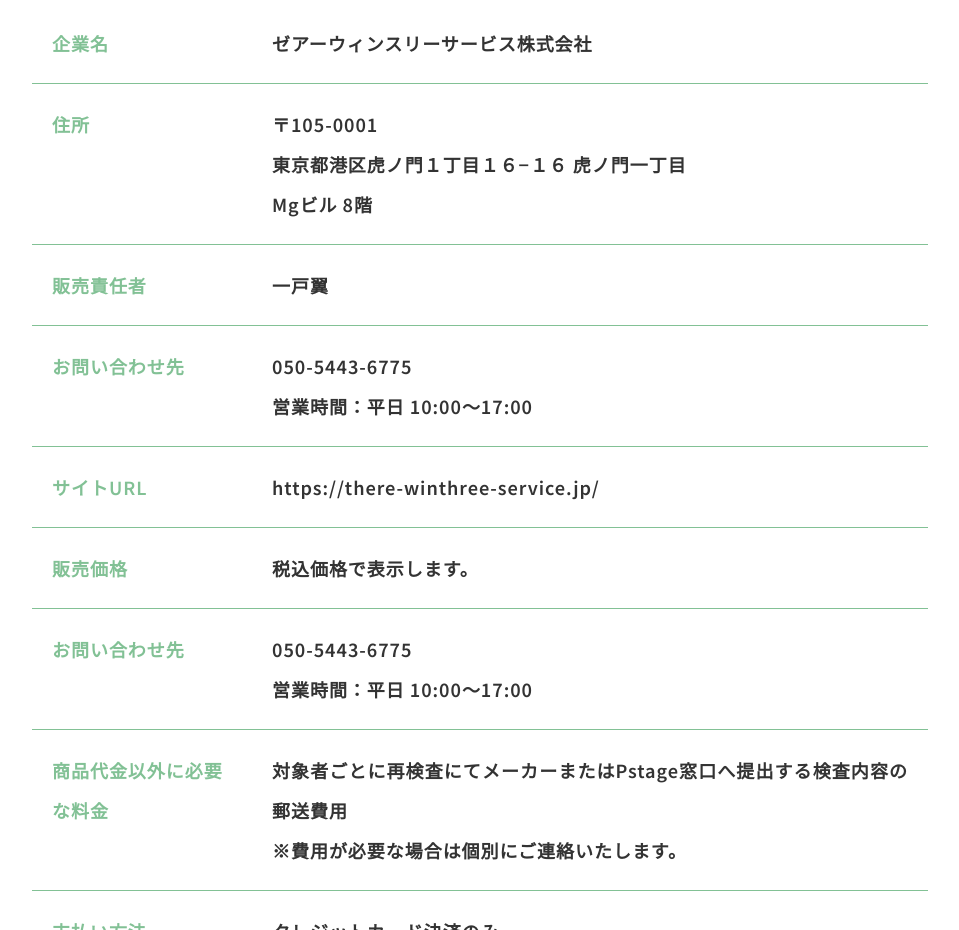
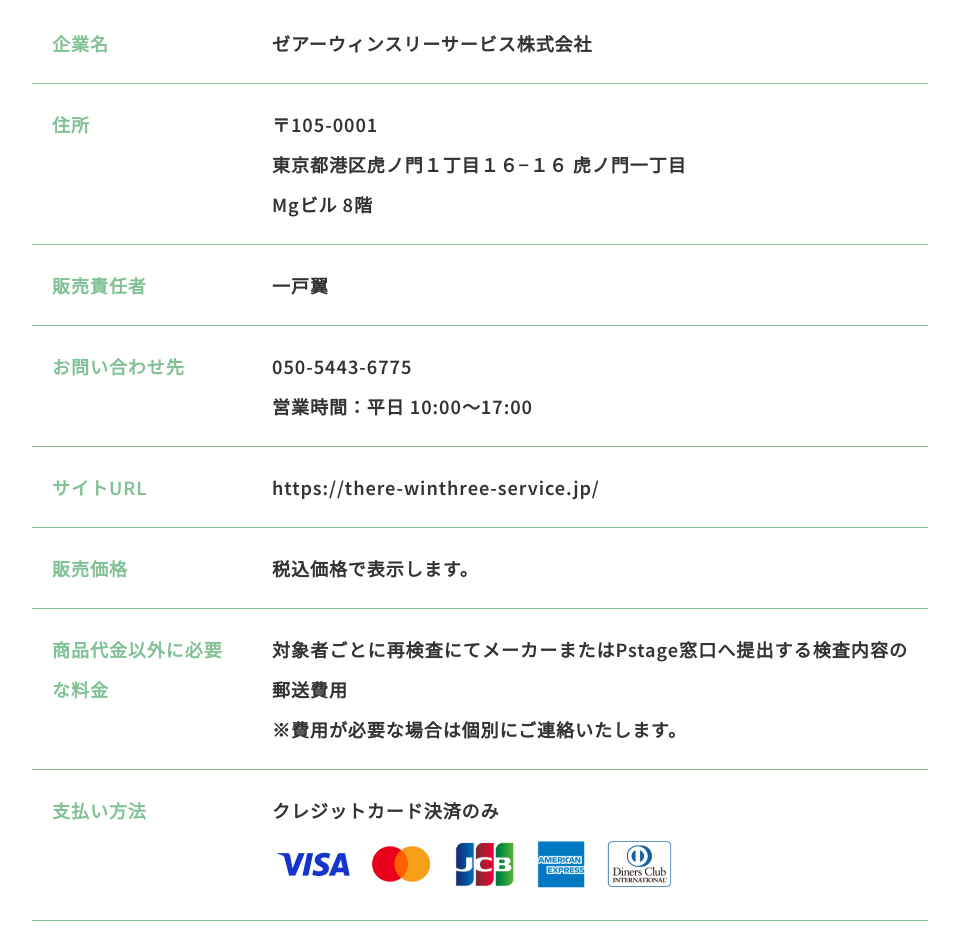
Before and after one commit to sumamin-inc-organization/Pstage, a website built with webpack: page src/html/tokusho.html in a window 1280 px wide. Shown: the part 281-1211 px from the top of the page, without its empty margins (160-1119 px from the left). Built offline with nearby package versions, Linux system fonts and the light colour scheme.

Commit message:
特商法項目修正

```diff
--- a/src/html/tokusho.html
+++ b/src/html/tokusho.html
@@ -57,7 +57,7 @@
                                 <tr>
                                     <th>お問い合わせ先</th>
                                     <td>
-                                        050-5443-6775<br>
+                                        <a href="tel:050-5443-6775"> 050-5443-6775</a><br>
                                         営業時間：平日 10:00～17:00
                                     </td>
                                 </tr>
@@ -71,13 +71,6 @@
                                     <th>販売価格</th>
                                     <td>
                                         税込価格で表示します。
-                                    </td>
-                                </tr>
-                                <tr>
-                                    <th>お問い合わせ先</th>
-                                    <td>
-                                        050-5443-6775<br>
-                                        営業時間：平日 10:00～17:00
                                     </td>
                                 </tr>
                                 <tr>
```
